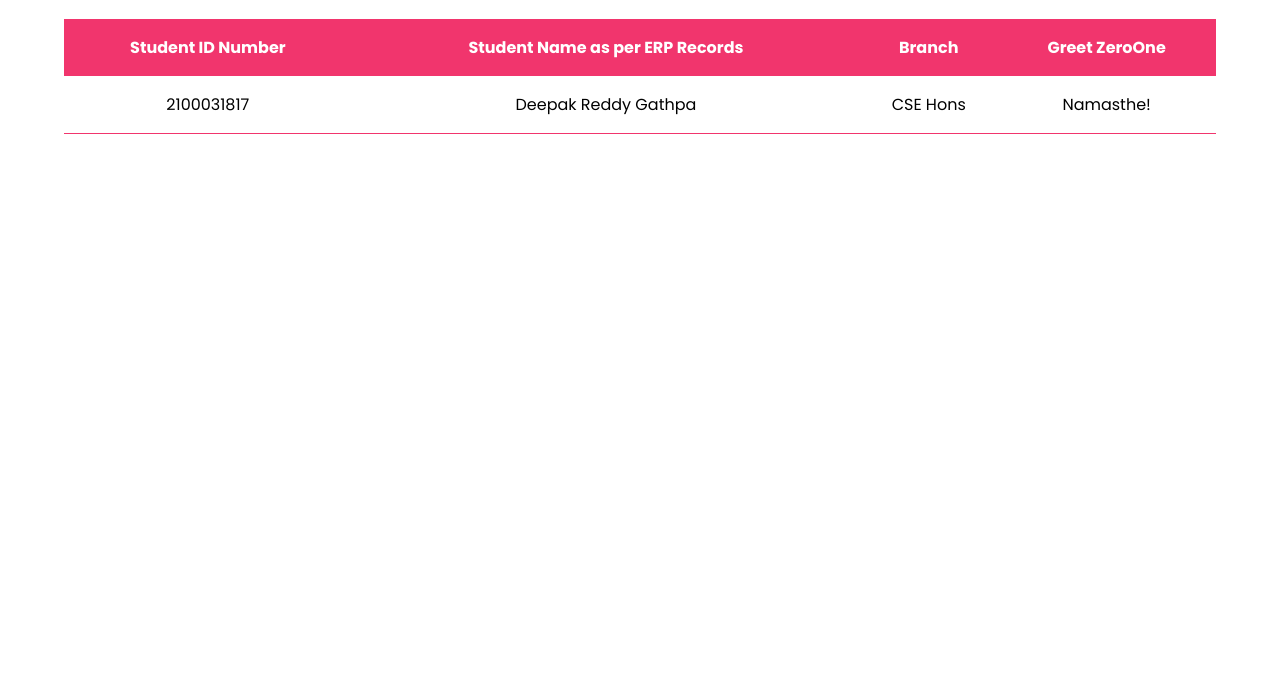
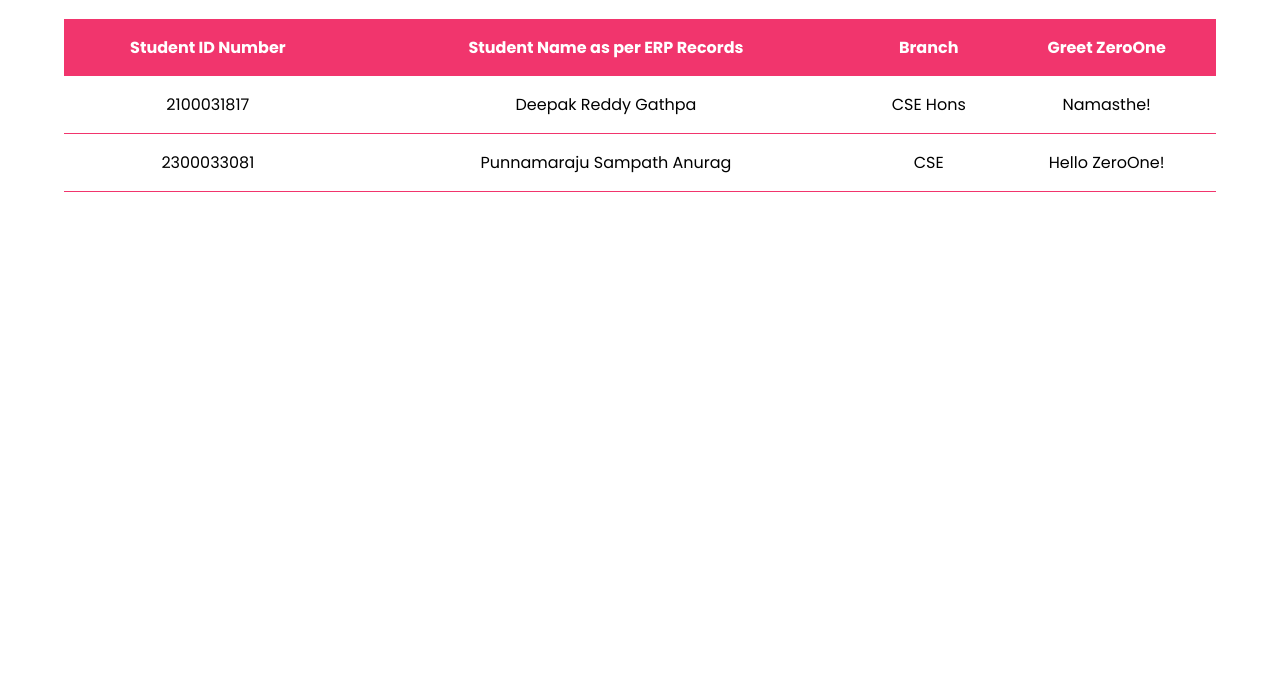
Before and after one commit to DeepakReddyG/Hello_ZeroOne, a plain HTML site: page index.html in a window 1280 px wide. Shown: the part 140-832 px from the top of the page. Drawn offline with Linux system fonts and the light colour scheme.

Commit message:
2300033081

```diff
--- a/index.html
+++ b/index.html
@@ -26,6 +26,17 @@
                     <td>CSE Hons</td>
                     <td>Namasthe!</td>
                 </tr>
+            <tr>
+                <td> 2300033081</td>
+                <td> Punnamaraju Sampath Anurag </td>
+                <td>  CSE </td>
+                <td> Hello ZeroOne! </td>
+
+
+            </tr>
+
+
+
             </table>
         </div>
     </div>
```
